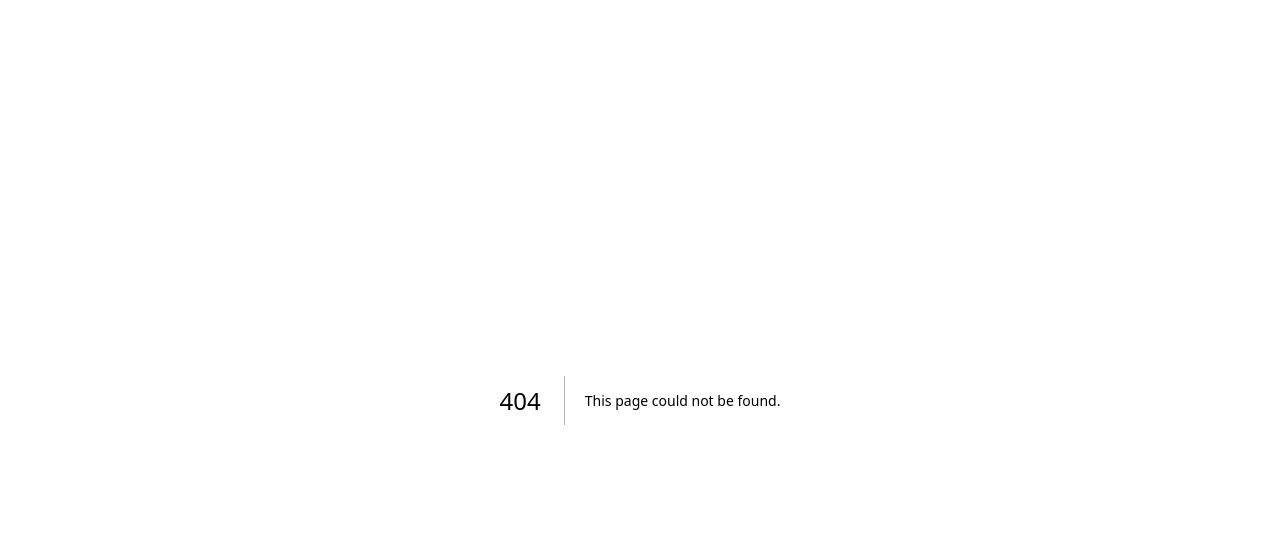
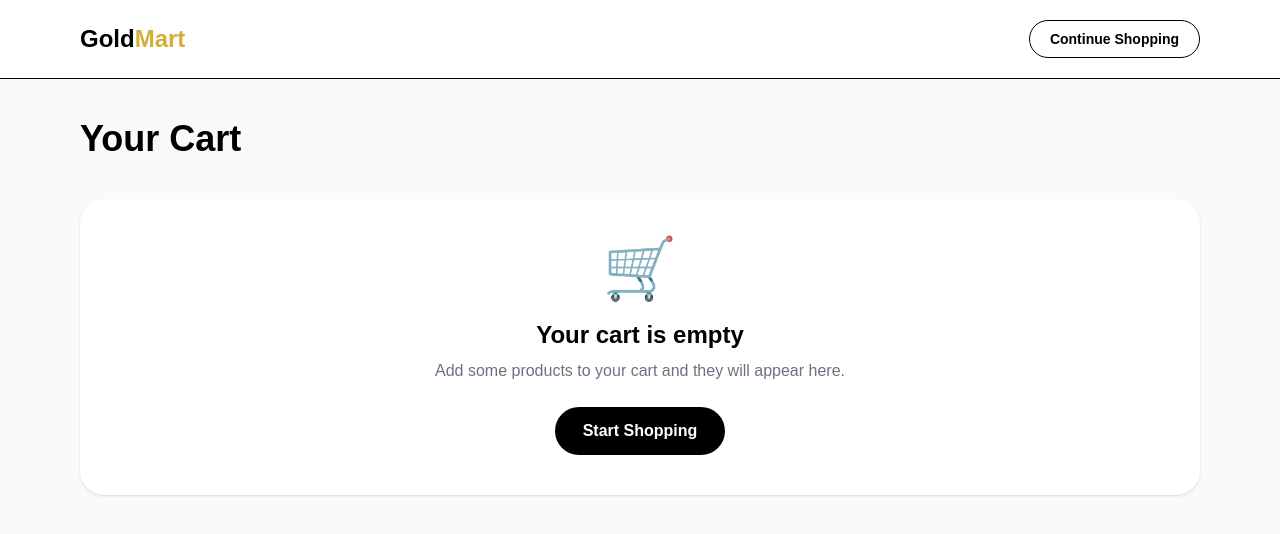
Before and after one commit to oscar1-max/Gold-mart-Ybsr, a Next.js app: page /cart in a window 1280 px wide. Before the commit this address had no page. Shown: the top 534 px of the page. Built offline with nearby package versions, Linux system fonts and the light colour scheme.

Commit message:
Create page.tsx

```diff
--- /dev/null
+++ b/app/cart/page.tsx
@@ -0,0 +1,206 @@
+"use client";
+
+import Link from "next/link";
+import Image from "next/image";
+import { useCart } from "../../components/CartProvider";
+
+function getPrice(price: string) {
+  return Number(price.replace(/[^0-9.]/g, ""));
+}
+
+export default function CartPage() {
+  const {
+    cart,
+    removeFromCart,
+    updateQuantity,
+    clearCart,
+  } = useCart();
+
+  const total = cart.reduce(
+    (sum, item) => sum + getPrice(item.price) * item.quantity,
+    0
+  );
+
+  return (
+    <main className="min-h-screen bg-gray-50 text-black">
+
+      {/* HEADER */}
+      <header className="border-b bg-white">
+        <div className="mx-auto flex max-w-6xl items-center justify-between px-4 py-5">
+          <Link href="/" className="text-2xl font-black">
+            Gold<span className="text-[#D4AF37]">Mart</span>
+          </Link>
+
+          <Link
+            href="/shop"
+            className="rounded-full border px-5 py-2 text-sm font-bold"
+          >
+            Continue Shopping
+          </Link>
+        </div>
+      </header>
+
+      {/* CONTENT */}
+      <div className="mx-auto max-w-6xl px-4 py-10">
+
+        <h1 className="text-3xl font-black sm:text-4xl">
+          Your Cart
+        </h1>
+
+        {cart.length === 0 ? (
+          <div className="mt-10 rounded-3xl bg-white p-10 text-center shadow-sm">
+
+            <div className="text-6xl">🛒</div>
+
+            <h2 className="mt-5 text-2xl font-black">
+              Your cart is empty
+            </h2>
+
+            <p className="mt-2 text-gray-500">
+              Add some products to your cart and they will appear here.
+            </p>
+
+            <Link
+              href="/shop"
+              className="mt-6 inline-block rounded-full bg-black px-7 py-3 font-bold text-white"
+            >
+              Start Shopping
+            </Link>
+
+          </div>
+        ) : (
+          <div className="mt-8 grid gap-8 lg:grid-cols-[1fr_350px]">
+
+            {/* CART ITEMS */}
+            <section className="space-y-4">
+
+              {cart.map((item) => (
+                <article
+                  key={item.id}
+                  className="flex gap-4 rounded-2xl border bg-white p-4"
+                >
+
+                  <div className="relative h-24 w-24 shrink-0 overflow-hidden rounded-xl bg-gray-100">
+                    <Image
+                      src={item.image}
+                      alt={item.name}
+                      fill
+                      className="object-cover"
+                      sizes="96px"
+                    />
+                  </div>
+
+                  <div className="min-w-0 flex-1">
+
+                    <h2 className="font-bold">
+                      {item.name}
+                    </h2>
+
+                    <p className="mt-1 font-black text-[#A67C00]">
+                      {item.price}
+                    </p>
+
+                    <div className="mt-4 flex items-center gap-3">
+
+                      <button
+                        onClick={() =>
+                          updateQuantity(item.id, item.quantity - 1)
+                        }
+                        className="h-9 w-9 rounded-lg border font-bold"
+                      >
+                        −
+                      </button>
+
+                      <span className="min-w-5 text-center font-bold">
+                        {item.quantity}
+                      </span>
+
+                      <button
+                        onClick={() =>
+                          updateQuantity(item.id, item.quantity + 1)
+                        }
+                        className="h-9 w-9 rounded-lg border font-bold"
+                      >
+                        +
+                      </button>
+
+                    </div>
+                  </div>
+
+                  <button
+                    onClick={() => removeFromCart(item.id)}
+                    className="self-start text-sm font-bold text-red-500"
+                  >
+                    Remove
+                  </button>
+
+                </article>
+              ))}
+
+              <button
+                onClick={clearCart}
+                className="text-sm font-bold text-red-500"
+              >
+                Clear Cart
+              </button>
+
+            </section>
+
+            {/* SUMMARY */}
+            <aside className="h-fit rounded-2xl border bg-white p-6">
+
+              <h2 className="text-xl font-black">
+                Order Summary
+              </h2>
+
+              <div className="mt-6 flex justify-between text-sm">
+                <span className="text-gray-500">
+                  Items
+                </span>
+
+                <span className="font-bold">
+                  {cart.reduce(
+                    (sum, item) => sum + item.quantity,
+                    0
+                  )}
+                </span>
+              </div>
+
+              <div className="mt-4 flex justify-between">
+                <span className="text-gray-500">
+                  Subtotal
+                </span>
+
+                <span className="font-black">
+                  ${total.toFixed(2)}
+                </span>
+              </div>
+
+              <div className="my-6 border-t" />
+
+              <div className="flex justify-between text-lg">
+                <span className="font-bold">
+                  Total
+                </span>
+
+                <span className="font-black text-[#A67C00]">
+                  ${total.toFixed(2)}
+                </span>
+              </div>
+
+              <Link
+                href="/checkout"
+                className="mt-6 block rounded-xl bg-black py-3 text-center font-bold text-white"
+              >
+                Proceed to Checkout
+              </Link>
+
+            </aside>
+
+          </div>
+        )}
+
+      </div>
+    </main>
+  );
+                    }
```
